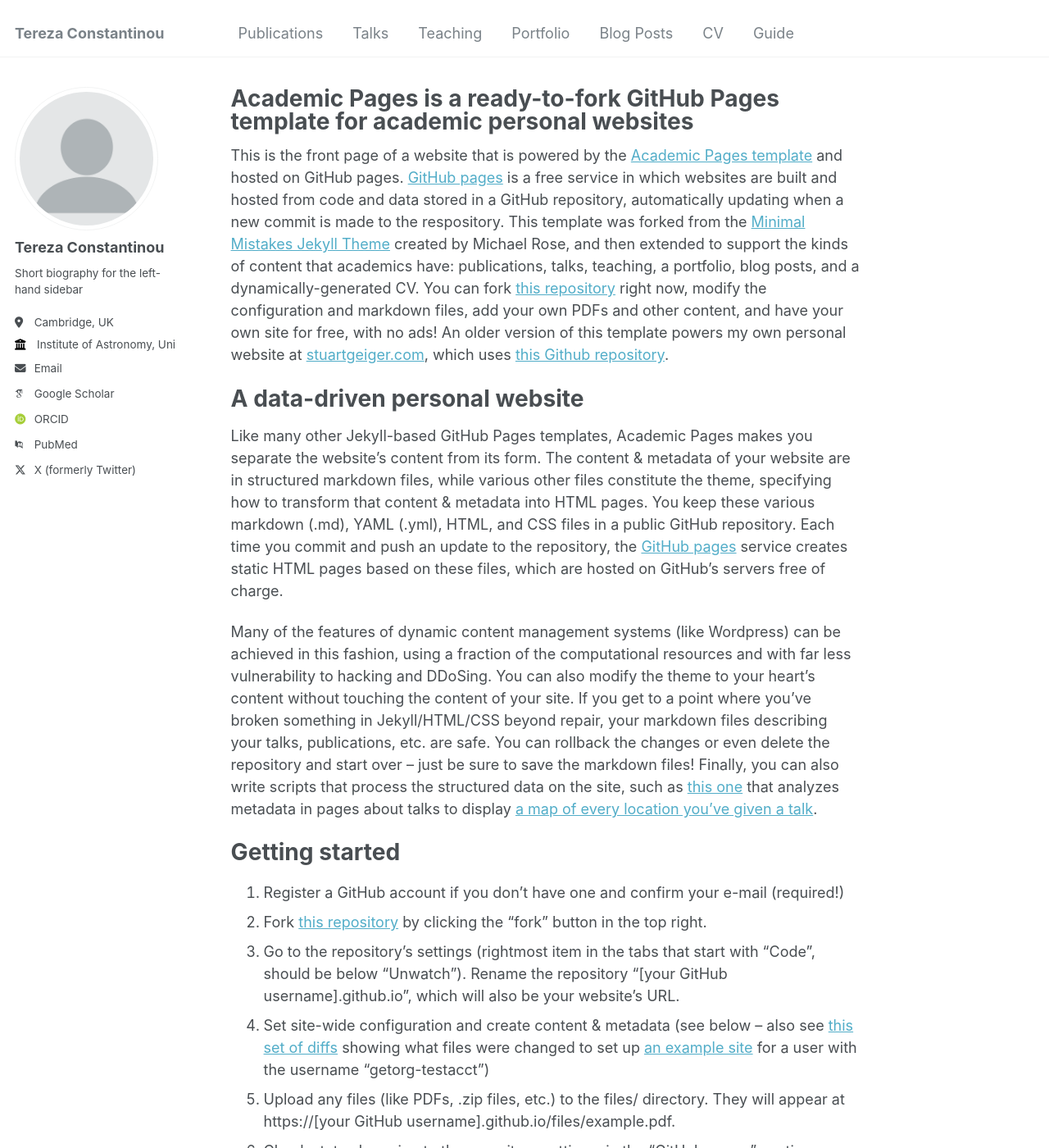
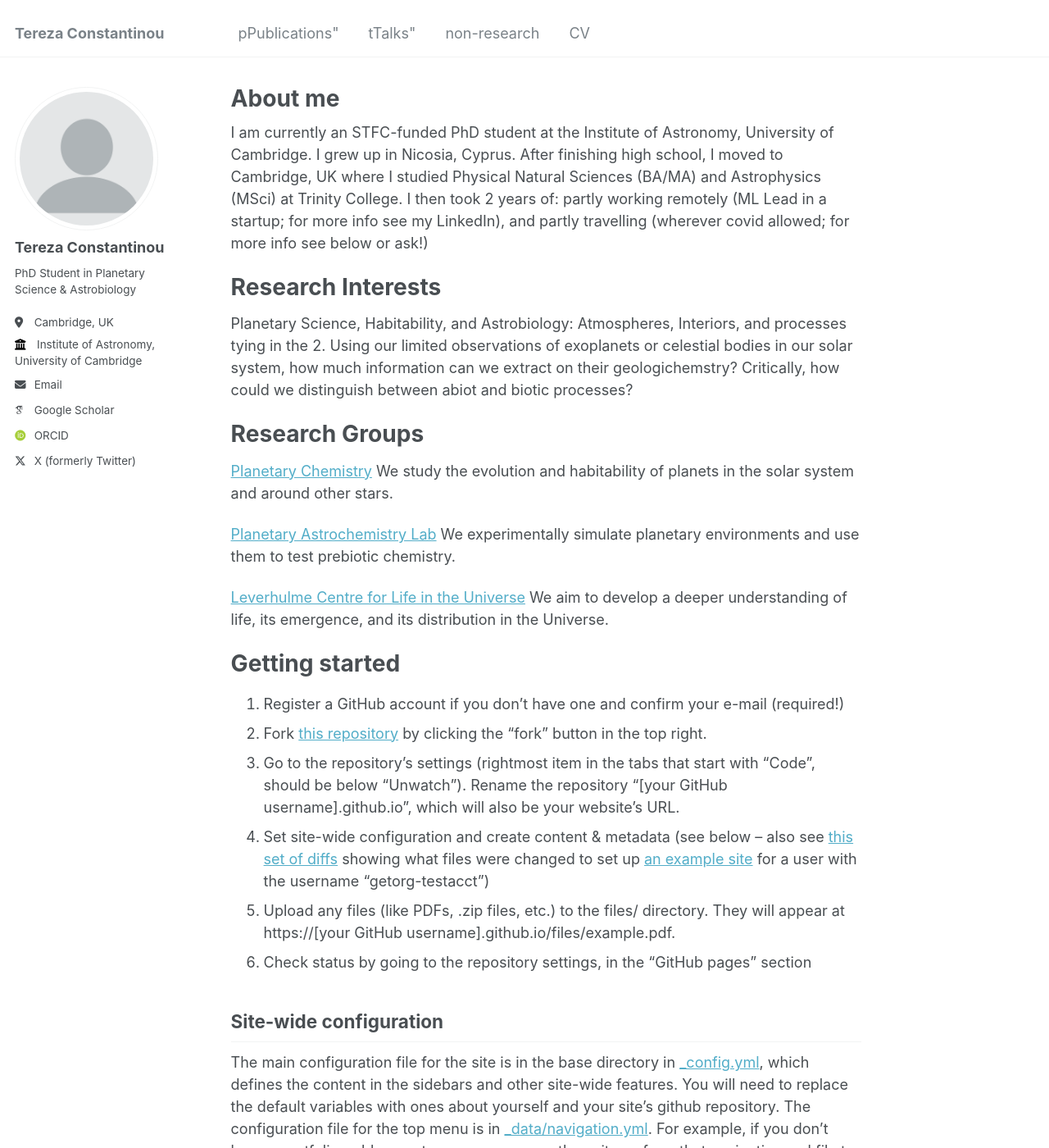
Before and after one commit to terezaconst/terezaconst.github.io, a Jekyll site: the page built from _pages/about.md, in a window 1280 px wide and 1400 px high. Shown: the whole window at 82% size. Built offline with Jekyll 4.4.1, drawn with Linux system fonts in a browser that asks for light colours; some web fonts are replaced.

Commit message:
navigation

```diff
--- a/_config.yml
+++ b/_config.yml
@@ -24,9 +24,9 @@ author:
   avatar           : "profile.png"
   name             : "Tereza Constantinou"
   pronouns         : # example: "she/her"
-  bio              : "Short biography for the left-hand sidebar"
+  bio              : "PhD Student in Planetary Science & Astrobiology"
   location         : "Cambridge, UK"
-  employer         : "Institute of Astronomy, University of Cambridge"
+  employer         : "Institute of Astronomy,<br> University of Cambridge"
   uri              : # URL
   email            : "tc496@cam.ac.uk"
 
@@ -34,7 +34,6 @@ author:
   arxiv            : # URL - Update with the correct link to your profile
   googlescholar    : "https://scholar.google.com/citations?user=pLtFIXAAAAAJ&hl=en&oi=ao"
   orcid            : "https://orcid.org/0000-0002-2129-1340"
-  pubmed           : "https://www.ncbi.nlm.nih.gov/pubmed/?term=john+snow"
 
 
   # Repositories and software development
--- a/_data/navigation.yml
+++ b/_data/navigation.yml
@@ -5,23 +5,23 @@
 # prevent it from being included in the site.
 
 main:
-  - title: "Publications"
+  - title: pPublications"
     url: /publications/
 
-  - title: "Talks"
+  - title: tTalks"
     url: /talks/
 
-  - title: "Teaching"
-    url: /teaching/
+  # - title: "Teaching"
+  #   url: /teaching/
 
-  - title: "Portfolio"
-    url: /portfolio/
+  # - title: "Portfolio"
+  #   url: /portfolio/
 
-  - title: "Blog Posts"
+  - title: "non-research"
     url: /year-archive/
 
   - title: "CV"
     url: /cv/
 
-  - title: "Guide"
-    url: /markdown/
+  # - title: "Guide"
+  #   url: /markdown/
--- a/_pages/about.md
+++ b/_pages/about.md
@@ -1,19 +1,34 @@
 ---
 permalink: /
-title: "Academic Pages is a ready-to-fork GitHub Pages template for academic personal websites"
+title: "About me"
 author_profile: true
 redirect_from:
   - /about/
   - /about.html
 ---
 
-This is the front page of a website that is powered by the [Academic Pages template](https://github.com/academicpages/academicpages.github.io) and hosted on GitHub pages. [GitHub pages](https://pages.github.com) is a free service in which websites are built and hosted from code and data stored in a GitHub repository, automatically updating when a new commit is made to the respository. This template was forked from the [Minimal Mistakes Jekyll Theme](https://mmistakes.github.io/minimal-mistakes/) created by Michael Rose, and then extended to support the kinds of content that academics have: publications, talks, teaching, a portfolio, blog posts, and a dynamically-generated CV. You can fork [this repository](https://github.com/academicpages/academicpages.github.io) right now, modify the configuration and markdown files, add your own PDFs and other content, and have your own site for free, with no ads! An older version of this template powers my own personal website at [stuartgeiger.com](http://stuartgeiger.com), which uses [this Github repository](https://github.com/staeiou/staeiou.github.io).
+I am currently an STFC-funded PhD student at the Institute of Astronomy, University of Cambridge.
+I grew up in Nicosia, Cyprus. After finishing high school, I moved to Cambridge, UK where I studied Physical Natural Sciences (BA/MA) and Astrophysics (MSci) at Trinity College. I then took 2 years of: partly working remotely (ML Lead in a startup; for more info see my LinkedIn), and partly travelling (wherever covid allowed; for more info see below or ask!)
 
-A data-driven personal website
+
+Research Interests
 ======
-Like many other Jekyll-based GitHub Pages templates, Academic Pages makes you separate the website's content from its form. The content & metadata of your website are in structured markdown files, while various other files constitute the theme, specifying how to transform that content & metadata into HTML pages. You keep these various markdown (.md), YAML (.yml), HTML, and CSS files in a public GitHub repository. Each time you commit and push an update to the repository, the [GitHub pages](https://pages.github.com/) service creates static HTML pages based on these files, which are hosted on GitHub's servers free of charge.
+Planetary Science, Habitability, and Astrobiology:
+Atmospheres, Interiors, and processes tying in the 2. Using our limited observations of exoplanets or celestial bodies in our solar system, how much information can we extract on their geologichemstry? Critically, how could we distinguish between abiot and biotic processes?
 
-Many of the features of dynamic content management systems (like Wordpress) can be achieved in this fashion, using a fraction of the computational resources and with far less vulnerability to hacking and DDoSing. You can also modify the theme to your heart's content without touching the content of your site. If you get to a point where you've broken something in Jekyll/HTML/CSS beyond repair, your markdown files describing your talks, publications, etc. are safe. You can rollback the changes or even delete the repository and start over -- just be sure to save the markdown files! Finally, you can also write scripts that process the structured data on the site, such as [this one](https://github.com/academicpages/academicpages.github.io/blob/master/talkmap.ipynb) that analyzes metadata in pages about talks to display [a map of every location you've given a talk](https://academicpages.github.io/talkmap.html).
+
+Research Groups
+======
+[Planetary Chemistry](https://www.shorttle.com/)
+We study the evolution and habitability of planets in the solar system and around other stars.
+
+[Planetary Astrochemistry Lab](https://people.phy.cam.ac.uk/pbr27/index.html)
+We experimentally simulate planetary environments and use them to test prebiotic chemistry.
+
+
+[Leverhulme Centre for Life in the Universe](https://www.lclu.cam.ac.uk/)
+We aim to develop a deeper understanding of life, its emergence, and its distribution in the Universe.
+
 
 Getting started
 ======
```
